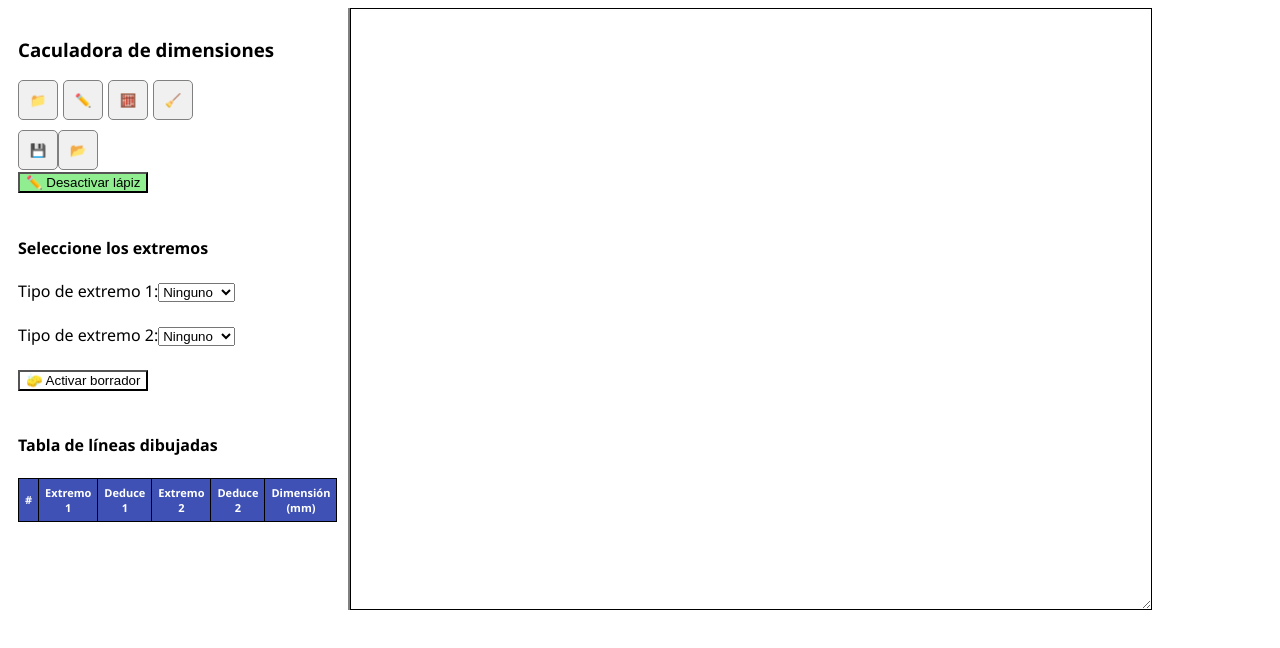
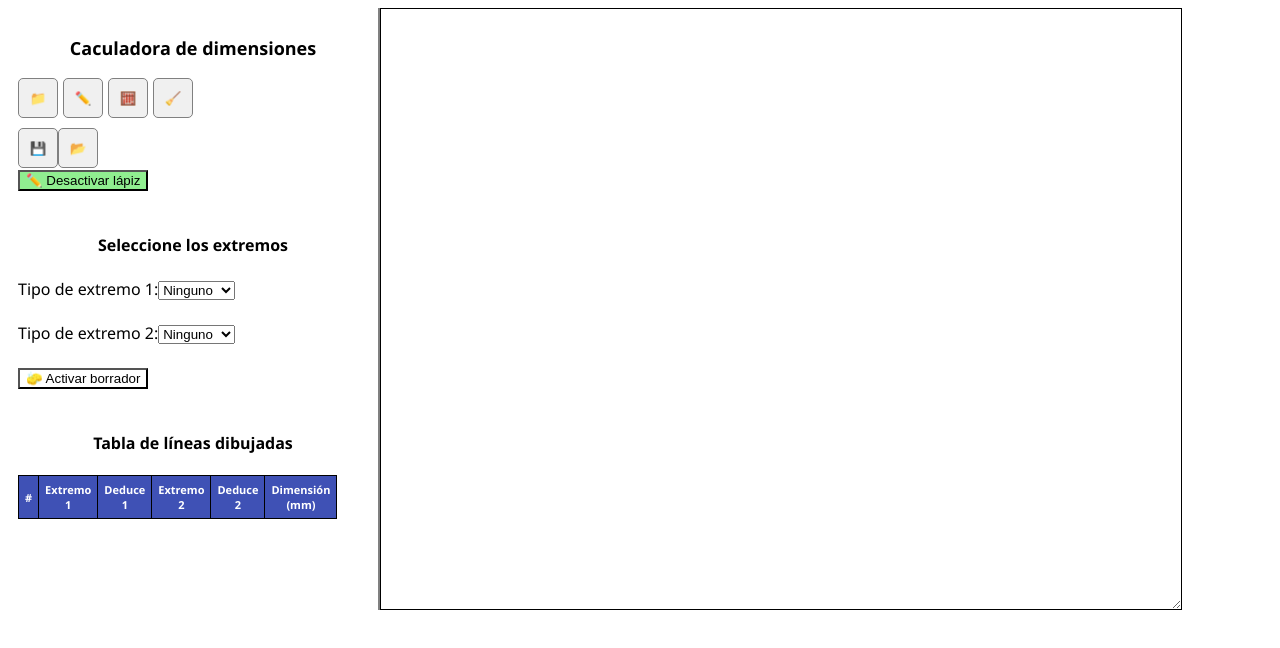
Before and after one commit to somerwest01/Dim_checktofrom, a React (Create React App) app: page / in a window 1280 px wide. Both pictures are taken after a click on the button "✏️". Shown: the top 648 px of the page. Built offline with nearby package versions, Linux system fonts and the light colour scheme.

Commit message:
Update App.js

```diff
--- a/src/App.js
+++ b/src/App.js
@@ -495,8 +495,8 @@ setArchivoProcesado(true);
 
   return (
     <div style={{ display: 'flex'}}>
-      <div style={{ width: '320px', padding: '10px', borderRight: '2px solid gray', fontFamily: 'Segoe UI, Roboto, sans-serif' }}>
-        <h3>Caculadora de dimensiones</h3>
+      <div style={{ width: '350px', padding: '10px', borderRight: '2px solid gray', fontFamily: 'Segoe UI, Roboto, sans-serif' }}>
+        <h3 style= {{ fontSize: '18px', textAlign: 'center' }}>Caculadora de dimensiones</h3>
 
 
 <div style={{ display: 'flex', gap: '5px', flexWrap: 'wrap', marginBottom: '10px' }}>
@@ -591,7 +591,7 @@ setArchivoProcesado(true);
             <button onClick={() => setPencilMode(!pencilMode)} style={{ backgroundColor: pencilMode ? 'lightgreen' : 'white' }}>✏️ {pencilMode ? 'Desactivar lápiz' : 'Activar lápiz'}</button><br /><br />
 {mostrarExtremos && (
   <>
-    <h4>Seleccione los extremos</h4>
+    <h4 style= {{textAlign: 'center' }}>Seleccione los extremos</h4>
     <label>Tipo de extremo 1:</label>
     <select value={obj1} onChange={(e) => setObj1(e.target.value)}>
       <option>Ninguno</option>
@@ -620,7 +620,7 @@ setArchivoProcesado(true);
 
             {mostrarCalculadora && (
   <>
-    <h4>Calcular distancia por circuito</h4>
+    <h4 style= {{textAlign: 'center' }}>Calcular distancia por circuito</h4>
     <label>Nombre extremo 1:</label>
     <input type="text" value={nameInput1} onChange={(e) => setNameInput1(e.target.value)} />
     <br />
@@ -645,7 +645,7 @@ setArchivoProcesado(true);
           </>
         )}
 
-          <h4>Tabla de líneas dibujadas</h4>
+          <h4 style= {{textAlign: 'center' }}>Tabla de líneas dibujadas</h4>
 
 <table style={{
   width: '100%',
@@ -706,7 +706,7 @@ setArchivoProcesado(true);
 
         {mostrarExcel && (
   <>
-    <h4>📁 Importar / Exportar Excel</h4>
+    <h4 style= {{textAlign: 'center' }}>Importar / Exportar Excel</h4>
     <input type="file" accept=".xlsx" onChange={handleImportExcel} />
     <br /><br />
     <button onClick={handleExportExcel} disabled={lines.length === 0}>
```
